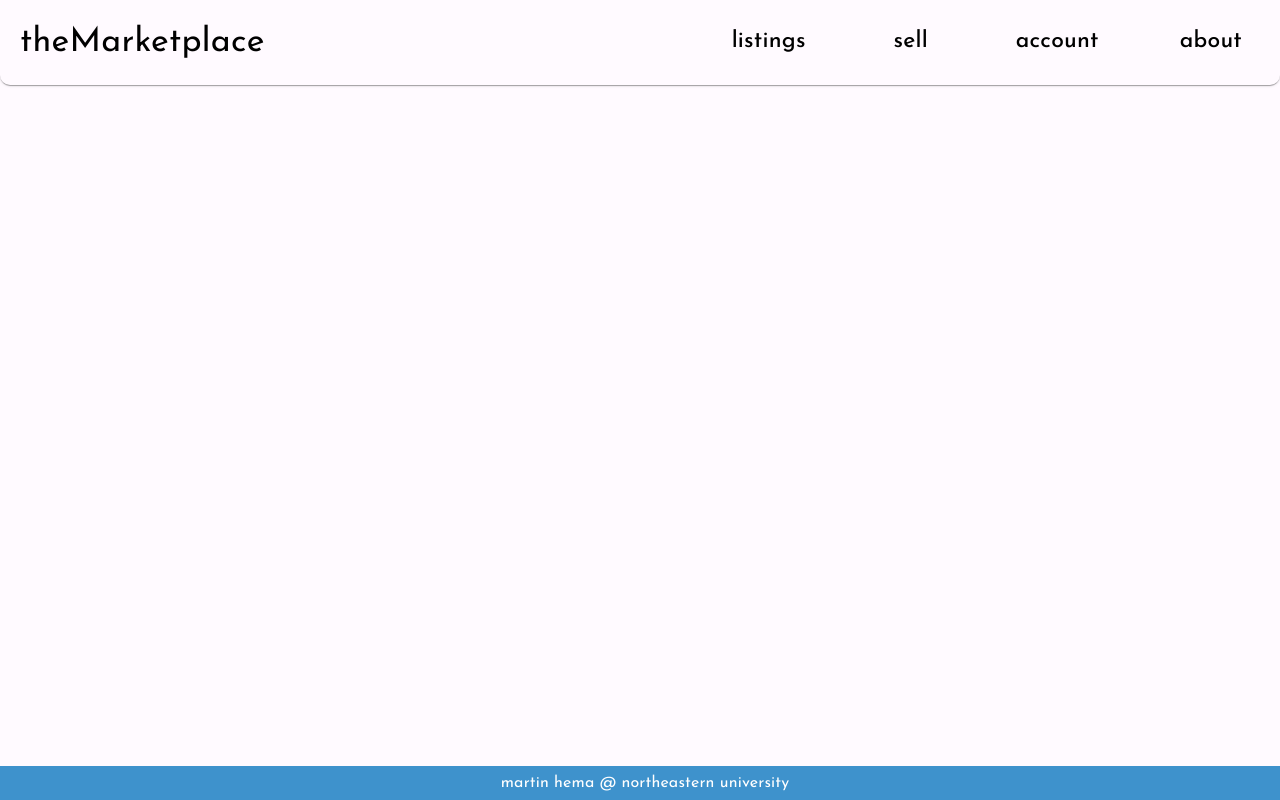
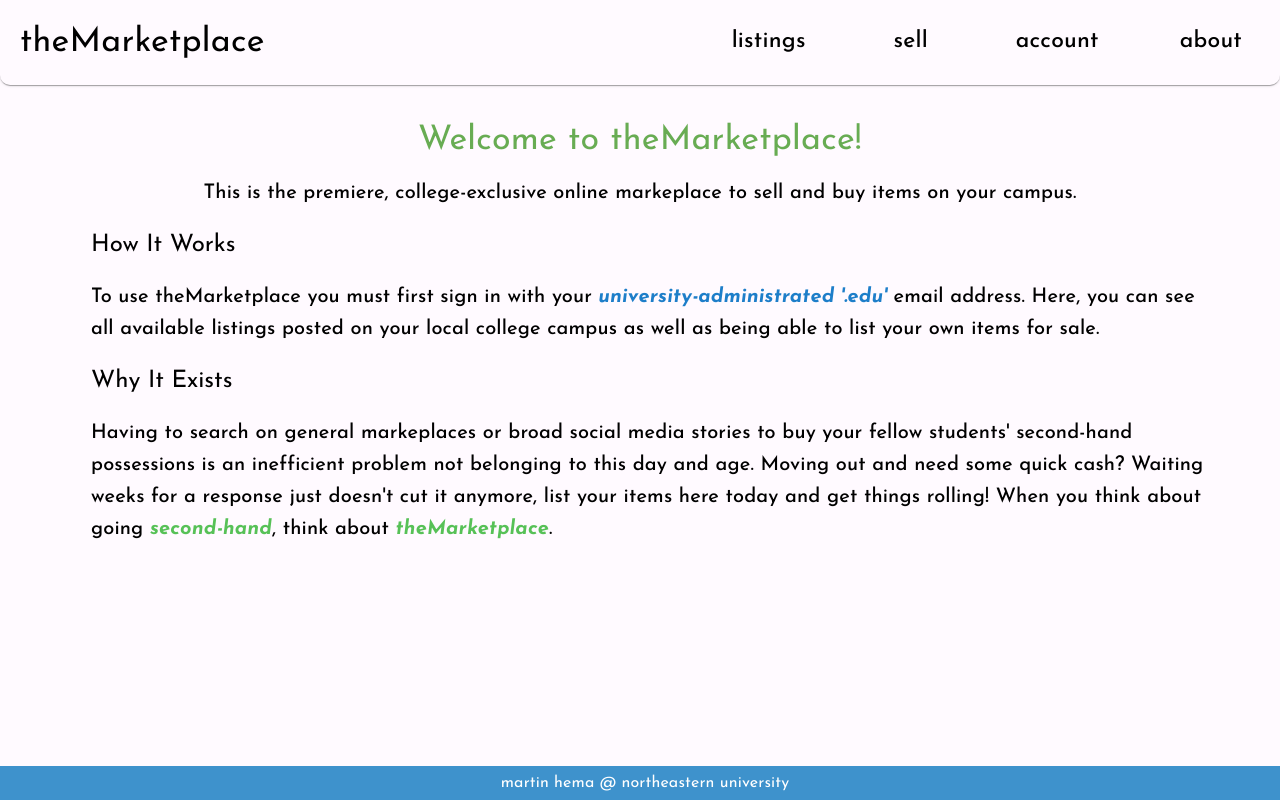
Before and after one commit to martin0he/theMarketplace, a React (Vite) app in the folder frontend/: page /about in a window 1280 px wide. Built offline with nearby package versions, Linux system fonts and the light colour scheme.

Commit message:
aboutpage v1

```diff
--- a/frontend/src/App.tsx
+++ b/frontend/src/App.tsx
@@ -1,6 +1,7 @@
 import { BrowserRouter, Route, Routes } from "react-router-dom";
 import HomePage from "./pages/HomePage";
 import TestPage from "./pages/TestPage";
+import AboutPage from "./pages/AboutPage";
 
 function App() {
   return (
@@ -8,6 +9,7 @@ function App() {
       <Routes>
         <Route path="/" element={<HomePage />} />
         <Route path="/test" element={<TestPage />} />
+        <Route path="/about" element={<AboutPage />} />
       </Routes>
     </BrowserRouter>
   );
--- a/frontend/src/components/Navbar.tsx
+++ b/frontend/src/components/Navbar.tsx
@@ -99,7 +99,7 @@ const Navbar = () => {
           </Button>
 
           <Button
-            href="/test"
+            href="/about"
             sx={{
               marginLeft: "65px",
               fontFamily: "inherit",
--- a/frontend/src/components/Sidebar.tsx
+++ b/frontend/src/components/Sidebar.tsx
@@ -61,7 +61,7 @@ const Sidebar = () => {
           </Link>
         </ListItem>
         <ListItem disablePadding>
-          <Link href="/test" underline="none" width="100%">
+          <Link href="/about" underline="none" width="100%">
             <ListItemButton>
               <ListItemText
                 primaryTypographyProps={{
--- /dev/null
+++ b/frontend/src/pages/AboutPage.tsx
@@ -0,0 +1,84 @@
+import { Box, Typography } from "@mui/material";
+
+const AboutPage = () => {
+  return (
+    <Box paddingY={10} paddingX={7} textAlign="center" marginTop="40px">
+      <Typography variant="h4" color="#68ac53" fontFamily="inherit">
+        Welcome to theMarketplace!
+      </Typography>
+
+      <Typography variant="h6" fontFamily="inherit" marginTop="15px">
+        This is the premiere, college-exclusive online markeplace to sell and
+        buy items on your campus.
+      </Typography>
+
+      <Typography
+        variant="h5"
+        textAlign="left"
+        fontFamily="inherit"
+        marginTop="20px"
+        marginLeft="35px"
+      >
+        How It Works
+      </Typography>
+
+      <Typography
+        variant="h6"
+        fontFamily="inherit"
+        textAlign="left"
+        marginLeft="35px"
+        marginTop="20px"
+      >
+        To use theMarketplace you must first sign in with your
+        <span
+          style={{ fontWeight: "bold", fontStyle: "italic", color: "#1d7ec9" }}
+        >
+          {" "}
+          university-administrated '.edu'
+        </span>{" "}
+        email address. Here, you can see all available listings posted on your
+        local college campus as well as being able to list your own items for
+        sale.
+      </Typography>
+
+      <Typography
+        variant="h5"
+        textAlign="left"
+        fontFamily="inherit"
+        marginTop="20px"
+        marginLeft="35px"
+      >
+        Why It Exists
+      </Typography>
+
+      <Typography
+        variant="h6"
+        fontFamily="inherit"
+        textAlign="left"
+        marginLeft="35px"
+        marginTop="20px"
+      >
+        Having to search on general markeplaces or broad social media stories to
+        buy your fellow students' second-hand possessions is an inefficient
+        problem not belonging to this day and age. Moving out and need some
+        quick cash? Waiting weeks for a response just doesn't cut it anymore,
+        list your items here today and get things rolling! When you think about
+        going{" "}
+        <span
+          style={{ fontWeight: "bold", fontStyle: "italic", color: "#57c157" }}
+        >
+          second-hand
+        </span>
+        , think about{" "}
+        <span
+          style={{ fontWeight: "bold", fontStyle: "italic", color: "#57c157" }}
+        >
+          theMarketplace
+        </span>
+        .
+      </Typography>
+    </Box>
+  );
+};
+
+export default AboutPage;
```
